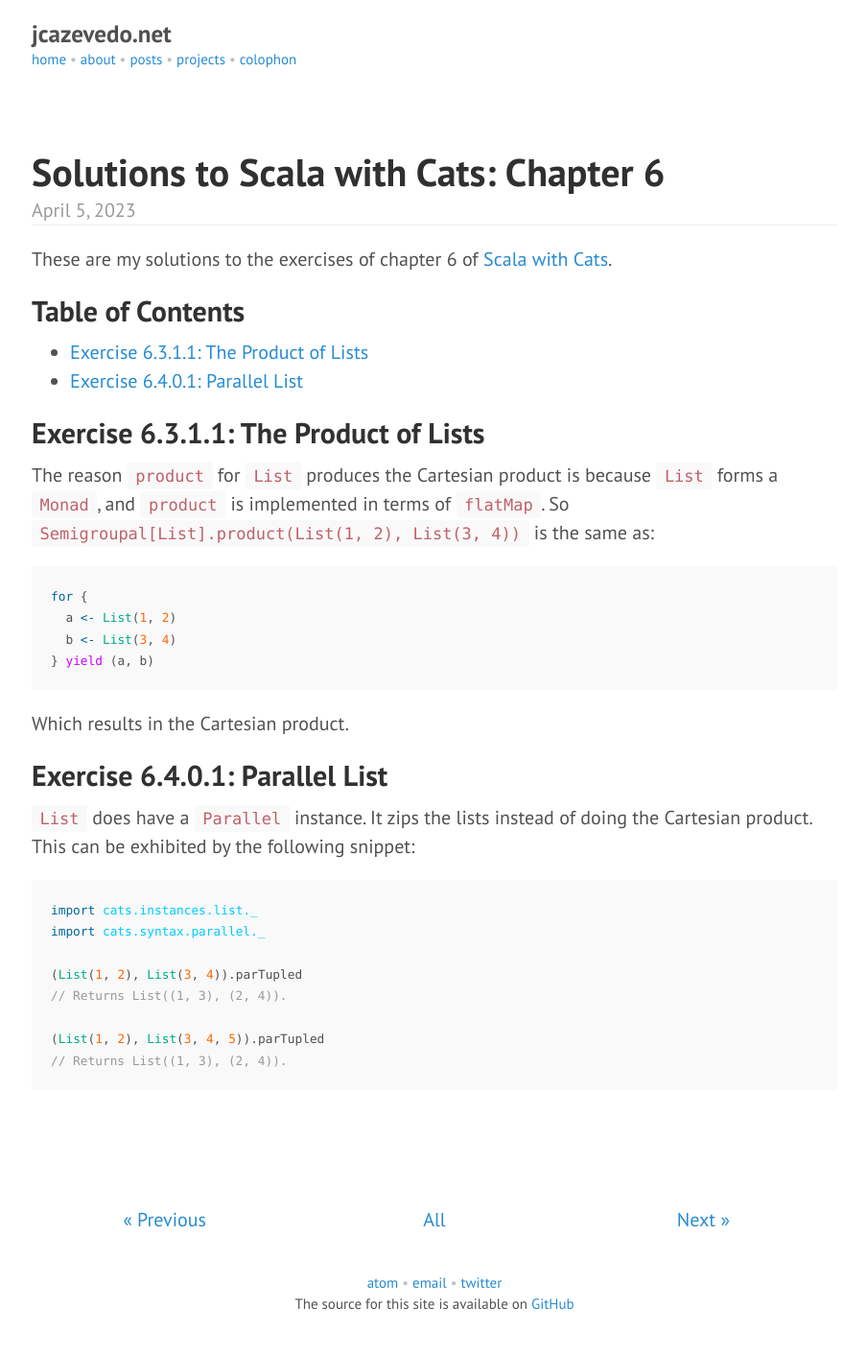
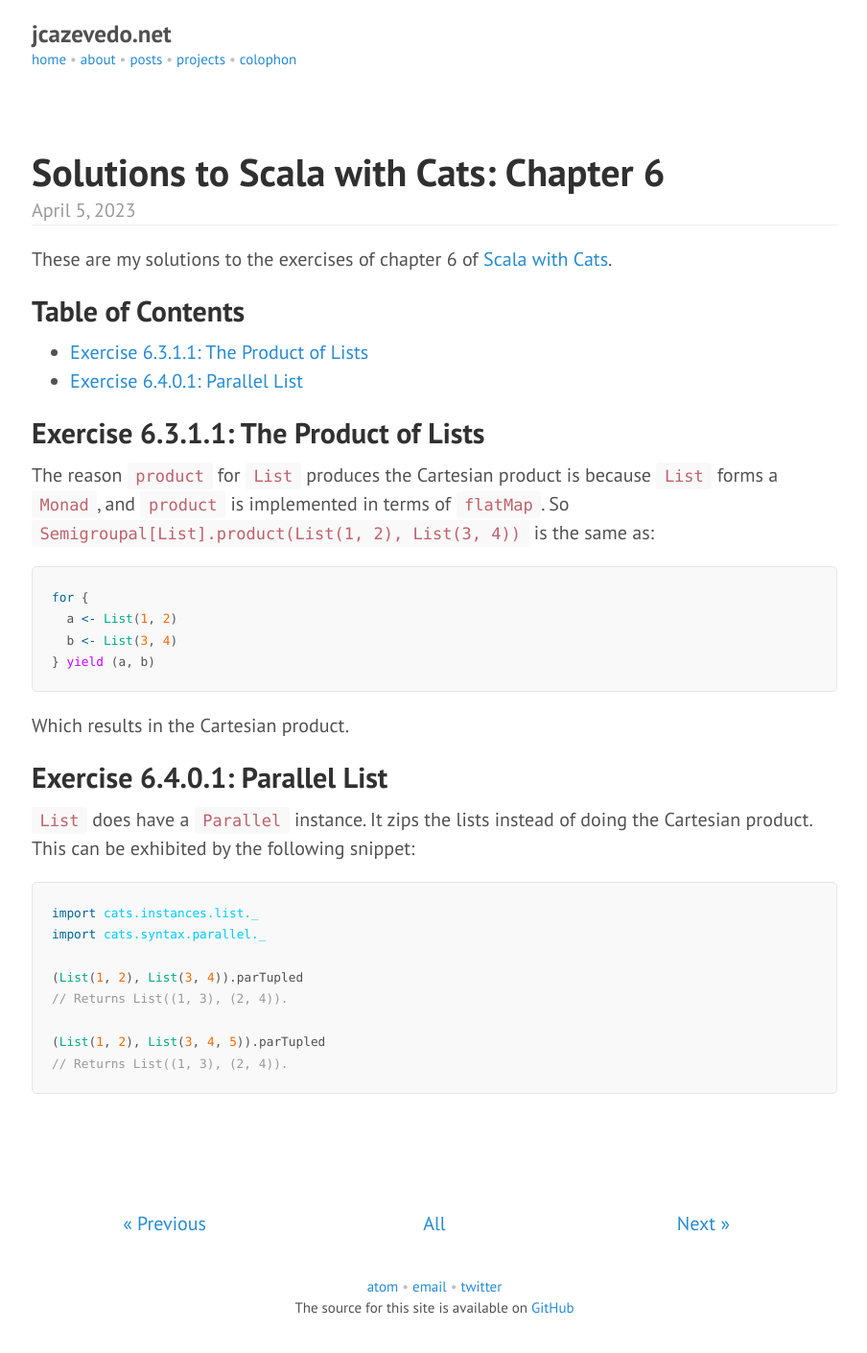
Before and after one commit to jcazevedo/jcazevedo.net, a Jekyll site: the page built from _posts/2023-04-05-solutions-to-scala-with-cats-chapter-6.md, in a window 1280 px wide. Shown: the whole page at 96% size, without its empty margins (187-1091 px from the left). Built offline with Jekyll 4.4.1, drawn with Linux system fonts in a browser that asks for light colours.

Commit message:
Add a border to code blocks

```diff
--- a/css/main.css
+++ b/css/main.css
@@ -208,6 +208,8 @@ pre {
   word-break: break-all;
   word-wrap: break-word;
   background-color: #f9f9f9;
+  border: 1px solid #e5e5e5;
+  border-radius: 5px;
 }
 
 pre code {
```
